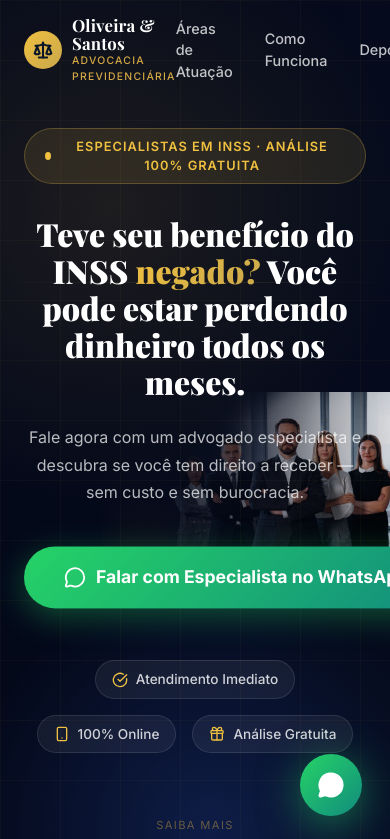
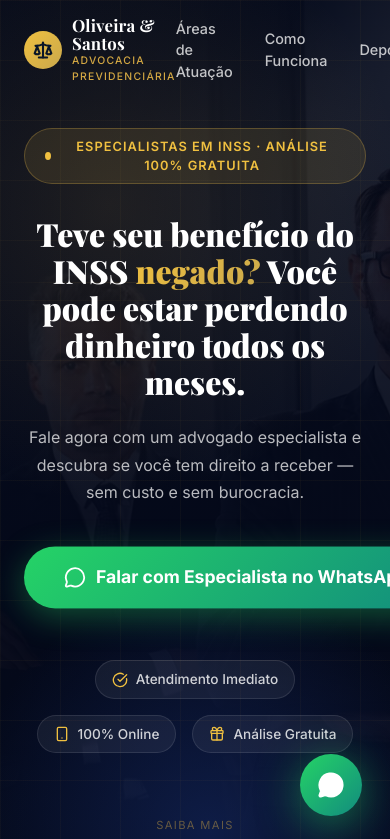
Before and after one commit to velozzrapidez/Oliveira-Santos, a Next.js app: page / in a window 390 px wide. Shown: the top 839 px of the page. Built offline with nearby package versions, Linux system fonts and the light colour scheme.

Commit message:
Commit inicial - Oliveira Santos

```diff
--- a/app/components/AuthoritySection.tsx
+++ b/app/components/AuthoritySection.tsx
@@ -56,7 +56,7 @@ export default function AuthoritySection() {
       <div className="container-max" style={{ padding: '0 1.5rem', position: 'relative', zIndex: 1 }}>
         <div style={{
           display: 'grid',
-          gridTemplateColumns: 'repeat(auto-fit, minmax(300px, 1fr))',
+          gridTemplateColumns: 'repeat(auto-fit, minmax(min(280px, 100%), 1fr))',
           gap: '3.5rem',
           alignItems: 'center',
         }}>
@@ -72,6 +72,7 @@ export default function AuthoritySection() {
               {/* Photo with gradient overlay for text */}
               <div style={{
                 width: 280,
+                maxWidth: '100%',
                 height: 380,
                 borderRadius: '1.5rem',
                 backgroundImage: 'url("/foto.webp")',
--- a/app/components/CTASection.tsx
+++ b/app/components/CTASection.tsx
@@ -40,7 +40,6 @@ export default function CTASection() {
         backgroundImage: 'linear-gradient(160deg, rgba(10, 22, 40, 0.95) 0%, rgba(15, 31, 61, 0.85) 50%, rgba(10, 22, 40, 0.98) 100%), url("/idososorrindo.webp")',
         backgroundSize: 'cover',
         backgroundPosition: 'center center',
-        backgroundAttachment: 'fixed',
       }}
     >
       {/* Decorative blobs */}
--- a/app/components/HeroSection.tsx
+++ b/app/components/HeroSection.tsx
@@ -2,6 +2,17 @@
 
 import { MessageCircle, CheckCircle, Smartphone, Gift, ChevronDown } from 'lucide-react';
 import { useEffect, useRef, useState } from 'react';
+
+function useIsMobile() {
+  const [isMobile, setIsMobile] = useState(false);
+  useEffect(() => {
+    const check = () => setIsMobile(window.innerWidth < 768);
+    check();
+    window.addEventListener('resize', check);
+    return () => window.removeEventListener('resize', check);
+  }, []);
+  return isMobile;
+}
 
 const WHATSAPP_URL =
   'https://wa.me/5511999999999?text=Ol%C3%A1%21+Gostaria+de+uma+an%C3%A1lise+gratuita+do+meu+caso+no+INSS.';
@@ -15,6 +26,7 @@ const badges = [
 export default function HeroSection() {
   const [visible, setVisible] = useState(false);
   const ref = useRef<HTMLElement>(null);
+  const isMobile = useIsMobile();
 
   useEffect(() => {
     const t = setTimeout(() => setVisible(true), 100);
@@ -33,9 +45,11 @@ export default function HeroSection() {
         justifyContent: 'center',
         overflow: 'hidden',
         backgroundColor: '#04091a',
-        backgroundImage: 'linear-gradient(to right, #04091a 25%, rgba(4, 9, 26, 0.85) 45%, rgba(10, 22, 40, 0.15) 100%), url("/imgcabecalho.webp")',
-        backgroundSize: '100% 100%, 75%',
-        backgroundPosition: 'center, right -5% center',
+        backgroundImage: isMobile
+          ? 'linear-gradient(180deg, rgba(4,9,26,0.85) 0%, rgba(4,9,26,0.97) 60%), url("/imgcabecalho.webp")'
+          : 'linear-gradient(to right, #04091a 25%, rgba(4, 9, 26, 0.85) 45%, rgba(10, 22, 40, 0.15) 100%), url("/imgcabecalho.webp")',
+        backgroundSize: isMobile ? 'cover' : '100% 100%, 75%',
+        backgroundPosition: isMobile ? 'center' : 'center, right -5% center',
         backgroundRepeat: 'no-repeat',
       }}
     >
--- a/app/components/PainSection.tsx
+++ b/app/components/PainSection.tsx
@@ -52,7 +52,6 @@ export default function PainSection() {
         backgroundImage: 'linear-gradient(180deg, rgba(4, 9, 26, 0.98) 0%, rgba(8, 14, 30, 0.85) 50%, rgba(4, 9, 26, 0.98) 100%), url("/idososnahorta.webp")',
         backgroundSize: 'cover',
         backgroundPosition: 'center',
-        backgroundAttachment: 'fixed',
         position: 'relative'
       }}
     >
--- a/app/components/SolutionSection.tsx
+++ b/app/components/SolutionSection.tsx
@@ -46,7 +46,6 @@ export default function SolutionSection() {
         backgroundImage: 'linear-gradient(180deg, rgba(8, 14, 30, 0.95) 0%, rgba(10, 22, 40, 0.85) 50%, rgba(10, 22, 40, 0.95) 100%), url("/filhosegurandodedodopai.webp")',
         backgroundSize: 'cover',
         backgroundPosition: 'center',
-        backgroundAttachment: 'fixed',
         position: 'relative',
         overflow: 'hidden',
       }}
@@ -60,7 +59,7 @@ export default function SolutionSection() {
       }} />
 
       <div className="container-max" style={{ padding: '0 1.5rem', position: 'relative', zIndex: 1 }}>
-        <div style={{ display: 'grid', gridTemplateColumns: 'repeat(auto-fit, minmax(300px, 1fr))', gap: '4rem', alignItems: 'center' }}>
+        <div style={{ display: 'grid', gridTemplateColumns: 'repeat(auto-fit, minmax(min(300px, 100%), 1fr))', gap: '2.5rem', alignItems: 'center' }}>
 
           {/* Left: Text */}
           <div style={{
--- a/app/components/TestimonialsSection.tsx
+++ b/app/components/TestimonialsSection.tsx
@@ -107,7 +107,7 @@ export default function TestimonialsSection() {
 
         {/* 3D Carousel Container */}
         <div
-          style={{ position: 'relative', width: '100%', maxWidth: '800px', height: '400px', display: 'flex', justifyContent: 'center', alignItems: 'center', perspective: '1000px' }}
+          style={{ position: 'relative', width: '100%', maxWidth: '800px', height: '420px', display: 'flex', justifyContent: 'center', alignItems: 'center', perspective: '1200px' }}
           onMouseEnter={() => setIsHovered(true)}
           onMouseLeave={() => setIsHovered(false)}
         >
@@ -143,8 +143,7 @@ export default function TestimonialsSection() {
                   transition={{ duration: 0.5, ease: 'easeInOut' }}
                   style={{
                     position: 'absolute',
-                    width: '100%',
-                    maxWidth: '450px',
+                    width: 'min(90vw, 450px)',
                     background: isActive ? 'rgba(15, 31, 61, 0.95)' : 'rgba(255,255,255,0.03)',
                     border: `1px solid ${isActive ? 'rgba(212,168,67,0.4)' : 'rgba(255,255,255,0.08)'}`,
                     borderRadius: '1.25rem',
```
